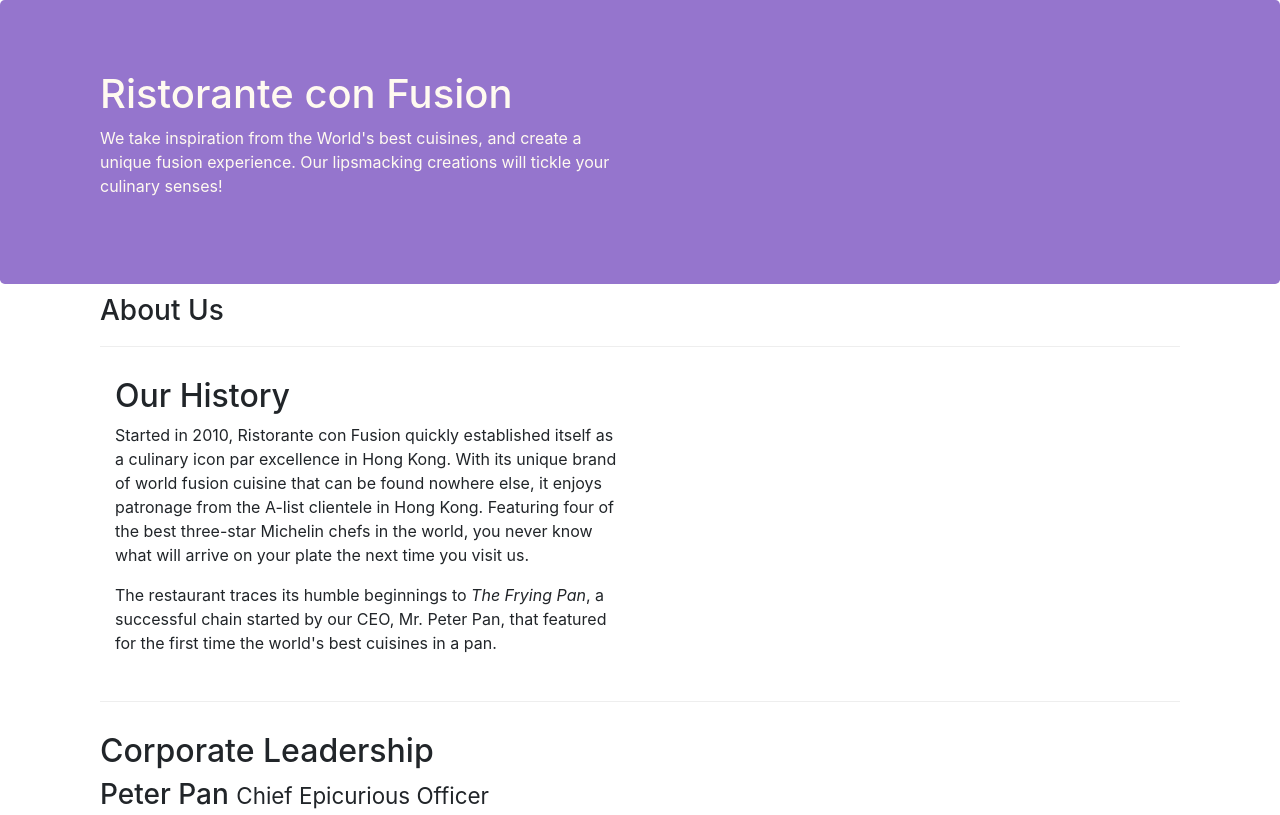
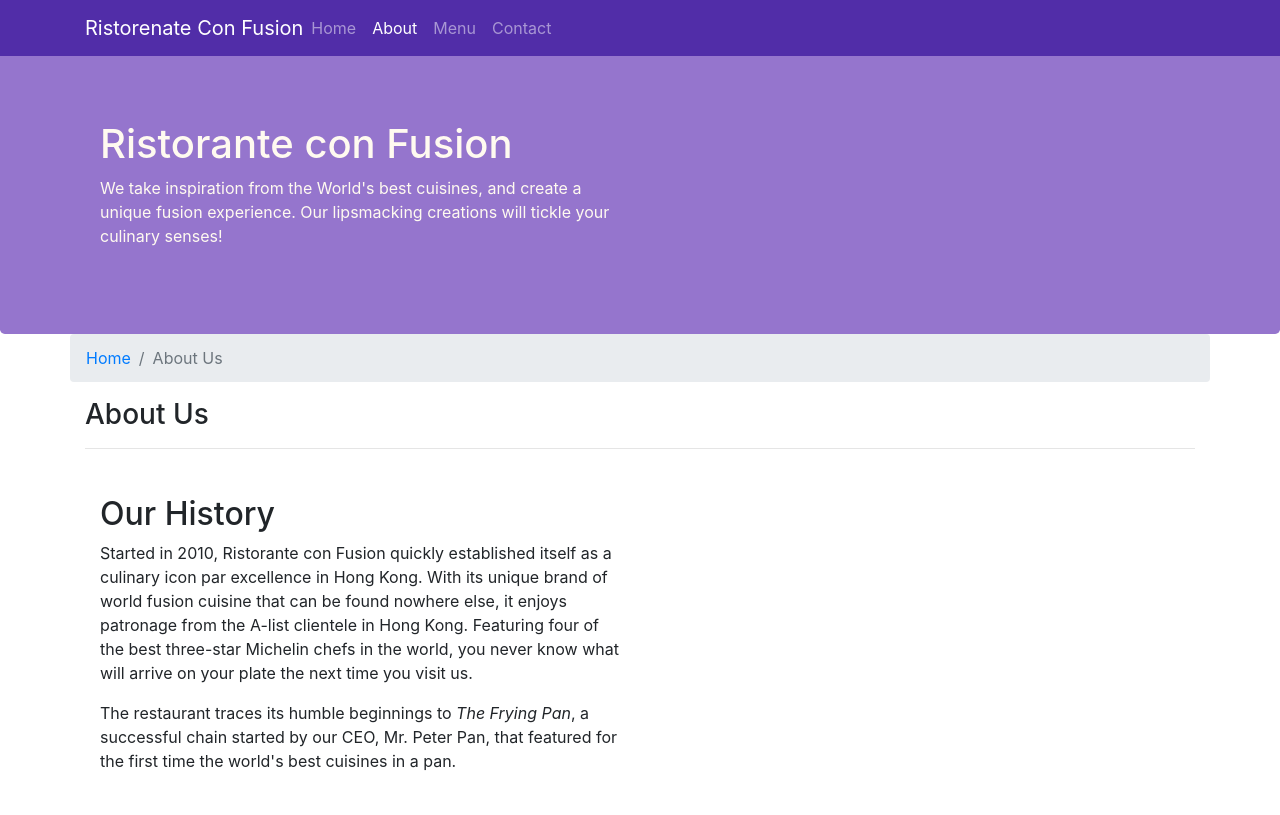
Before and after one commit to Brucegatete/somebootstrap, a website: page aboutus.html in a window 1280 px wide. Shown: the top 815 px of the page. Drawn offline with nearby package versions, Linux system fonts and the light colour scheme.

Commit message:
navbar and breadcrumbs

```diff
--- a/aboutus.html
+++ b/aboutus.html
@@ -10,6 +10,24 @@
 </head>
 
 <body>
+    <nav>
+        <nav class="navbar navbar-dark navbar-expand-sm fixed-top">
+            <div class="container">
+                <button class="navbar-toggler" type="button" data-toggle="collapse" data-target="#Navbar">
+                    <span class="navbar-toggler-icon"></span>
+                </button>
+                <a class="navbar-brand mr-auto" href='./index.html'>Ristorenate Con Fusion</a>
+                <div class="collapse navbar-collapse" id="Navbar">
+                    <ul class="navbar-nav mr-auto">
+                        <li class="nav-item"><a class="nav-link" href="./index.html">Home</a></li>
+                        <li class="nav-item active"><a class="nav-link" href="#">About</a></li>
+                        <li class="nav-item"><a class="nav-link" href="#">Menu</a></li>
+                        <li class="nav-item"><a class="nav-link" href="#">Contact</a></li>
+                    </ul>
+                </div>
+            </div>
+        </nav>
+    </nav>
 
     <header class="jumbotron">
         <div class="container">
@@ -25,10 +43,15 @@
     </header>
 
     <div class="container">
-        <div class="container">
-            <div class="row row-about">
-               <h3>About Us</h3>
-               <hr>
+            <div class="row">
+                <ol class="col-12 breadcrumb">
+                    <li class="breadcrumb-item"><a href="./index.html">Home</a></li>
+                    <li class="breadcrumb-item active">About Us</li>
+                </ol>
+                <div class="col-12">
+                    <h3>About Us</h3>
+                    <hr>
+                </div>
             </div>
         </div>
 
@@ -84,7 +107,7 @@
                 <div class="col-4 offset-1 col-sm-2">
                     <h5>Links</h5>
                     <ul class="list-unstyled">
-                        <li><a href="#">Home</a></li>
+                        <li><a href="./index.html">Home</a></li>
                         <li><a href="#">About</a></li>
                         <li><a href="#">Menu</a></li>
                         <li><a href="#">Contact</a></li>
--- a/css/styles.css
+++ b/css/styles.css
@@ -42,3 +42,12 @@
     padding: 30px 0px 30px 0px;
     border-bottom:1px ridge;
 }
+
+body{
+    padding: 50px 0px 0px 0px;
+    z-index: 0;
+}
+
+.navbar-dark{
+    background-color: #512DA8;
+}
```
Also changed, not shown: index.html (+19 -2 lines).
